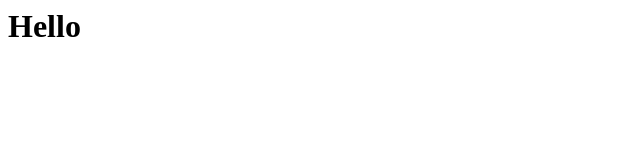
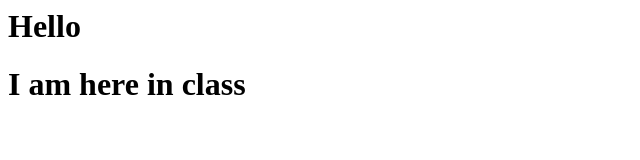
Before and after one commit to Steph0225/git-host, a plain HTML site: page index.html in a window 1280 px wide. Shown: the whole page, without its empty margins (0-640 px from the left). Drawn offline with Linux system fonts and the light colour scheme.

Commit message:
Fourth try

```diff
--- a/index.html
+++ b/index.html
@@ -1 +1,2 @@
 <h1>Hello</h1>
+<h1>I am here in class</h1>
```
